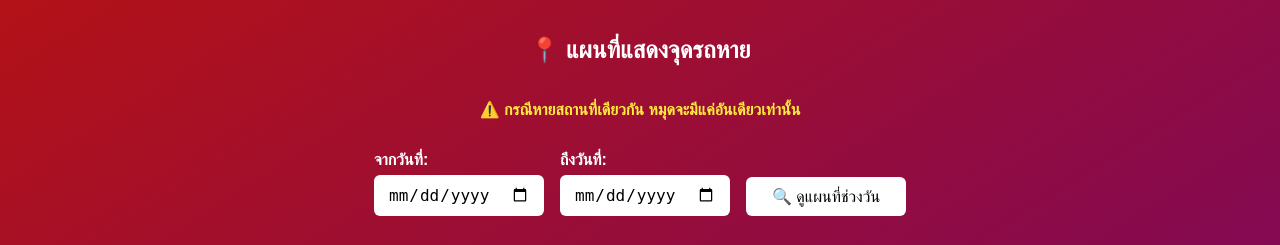
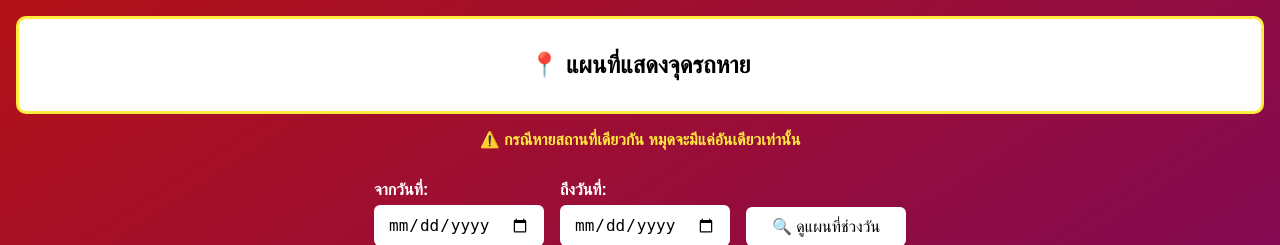
Before and after one commit to kong3161/lostcar, a FastAPI app: page /map in a window 1280 px wide. Shown: the top 245 px of the page. Run offline with FastAPI, Linux system fonts and the light colour scheme; data that the repository does not hold is empty; some libraries are stand-ins or nearby versions.

Commit message:
เดตโค้ดทั้งหมดล่าสุด

```diff
--- a/templates/map.html
+++ b/templates/map.html
@@ -82,7 +82,9 @@
   </style>
 </head>
 <body>
-  <h2>📍 แผนที่แสดงจุดรถหาย</h2>
+  <div style="text-align: center; padding: 1rem; background: white; color: black; border: 3px solid #ffeb3b; border-radius: 10px; margin: 1rem;">
+    <h2 style="margin: 0;">📍 แผนที่แสดงจุดรถหาย</h2>
+  </div>
   <p style="text-align: center; margin-top: 0; color: #ffeb3b; font-weight: bold;">
     ⚠️ กรณีหายสถานที่เดียวกัน หมุดจะมีแค่อันเดียวเท่านั้น
   </p>
@@ -166,7 +168,7 @@
           }
         });
 
-        let infoContent = '<div style="color:black">';
+        let infoContent = '<div style="color:black; font-size: 1.05rem; font-weight: bold;">';
         for (const item of itemsAtLocation) {
           infoContent += `
             <hr>
```
